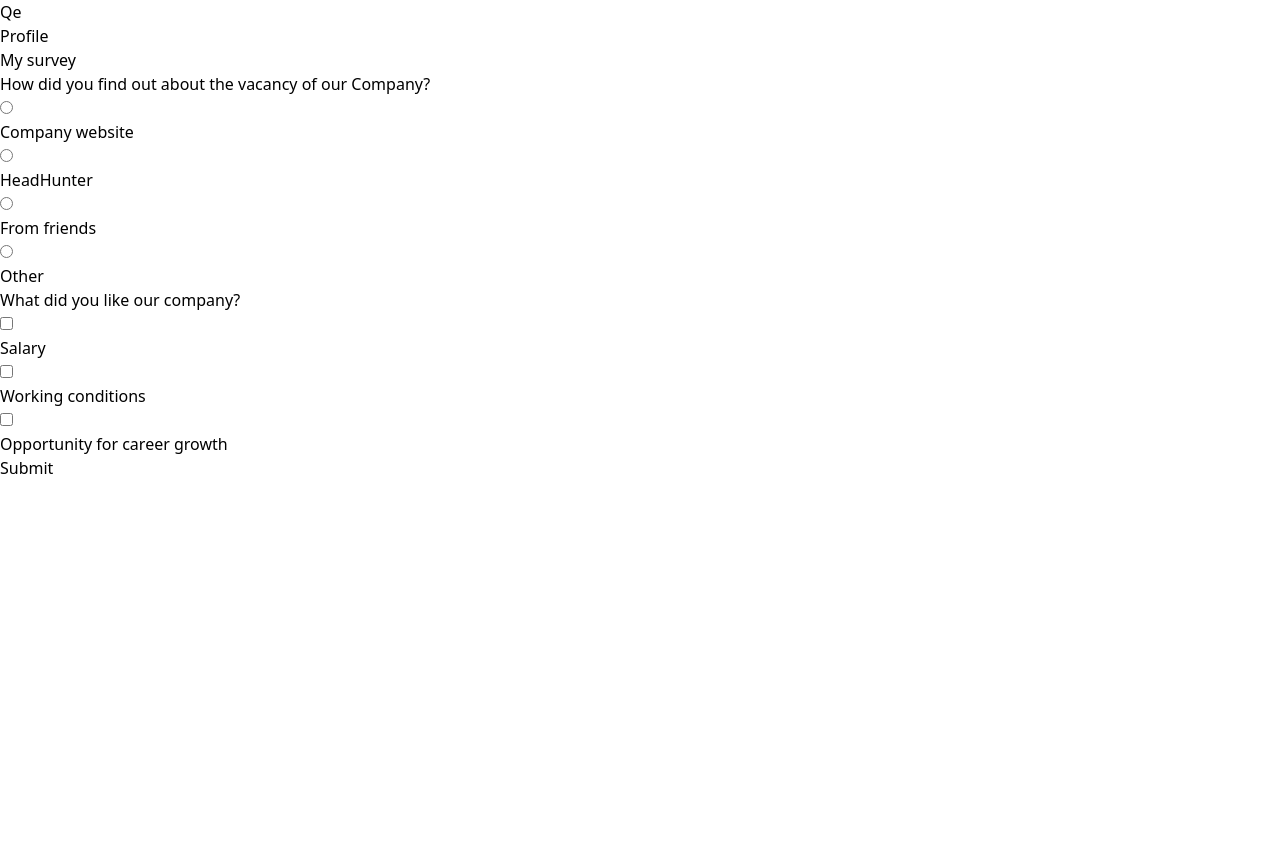
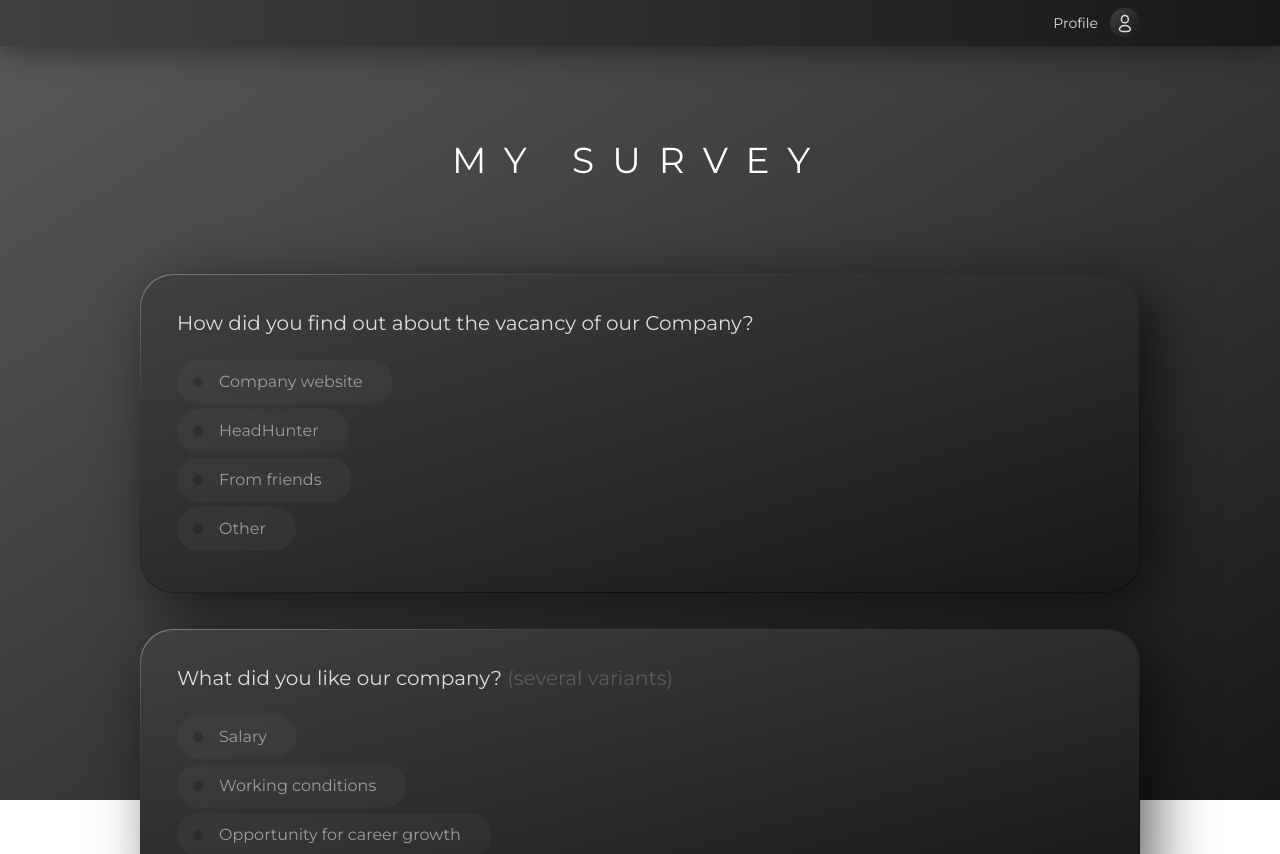
Before and after one commit to qst-project/frontend, a React (Create React App) app: page / in a window 1280 px wide. Shown: the top 854 px of the page. Before the commit the page ends 800 px from the top, so only its background shows below. Built offline with nearby package versions, Linux system fonts and the light colour scheme.

Commit message:
Redesign

```diff
--- a/public/output.css
+++ b/public/output.css
@@ -40,7 +40,7 @@ html {
   /* 3 */
   tab-size: 4;
   /* 3 */
-  font-family: ui-sans-serif, system-ui, -apple-system, BlinkMacSystemFont, "Segoe UI", Roboto, "Helvetica Neue", Arial, "Noto Sans", sans-serif, "Apple Color Emoji", "Segoe UI Emoji", "Segoe UI Symbol", "Noto Color Emoji";
+  font-family: Montserrat, sans-serif;
   /* 4 */
 }
 
@@ -421,6 +421,13 @@ Ensure the default browser behavior of the `hidden` attribute.
   display: none;
 }
 
+*, ::before, ::after {
+  --tw-ring-offset-shadow: 0 0 #0000;
+  --tw-ring-shadow: 0 0 #0000;
+  --tw-shadow: 0 0 #0000;
+  --tw-shadow-colored: 0 0 #0000;
+}
+
 .container {
   width: 100%;
 }
@@ -428,34 +435,290 @@ Ensure the default browser behavior of the `hidden` attribute.
 @media (min-width: 640px) {
   .container {
     max-width: 640px;
+    padding-right: 26px;
+    padding-left: 26px;
   }
 }
 
 @media (min-width: 768px) {
   .container {
     max-width: 768px;
+    padding-right: 26px;
+    padding-left: 26px;
   }
 }
 
 @media (min-width: 1024px) {
   .container {
     max-width: 1024px;
+    padding-right: 40px;
+    padding-left: 40px;
   }
 }
 
 @media (min-width: 1280px) {
   .container {
     max-width: 1280px;
+    padding-right: 140px;
+    padding-left: 140px;
   }
 }
 
 @media (min-width: 1536px) {
   .container {
     max-width: 1536px;
+    padding-right: 240px;
+    padding-left: 240px;
   }
 }
 
-.text-green-500 {
+.fixed {
+  position: fixed;
+}
+
+.-z-10 {
+  z-index: -10;
+}
+
+.mx-auto {
+  margin-left: auto;
+  margin-right: auto;
+}
+
+.mr-\[12px\] {
+  margin-right: 12px;
+}
+
+.mt-\[100px\] {
+  margin-top: 100px;
+}
+
+.mb-\[36px\] {
+  margin-bottom: 36px;
+}
+
+.mb-\[25px\] {
+  margin-bottom: 25px;
+}
+
+.mb-\[5px\] {
+  margin-bottom: 5px;
+}
+
+.mr-4 {
+  margin-right: 1rem;
+}
+
+.block {
+  display: block;
+}
+
+.inline-block {
+  display: inline-block;
+}
+
+.flex {
+  display: flex;
+}
+
+.hidden {
+  display: none;
+}
+
+.h-screen {
+  height: 100vh;
+}
+
+.h-\[30px\] {
+  height: 30px;
+}
+
+.h-\[10px\] {
+  height: 10px;
+}
+
+.w-full {
+  width: 100%;
+}
+
+.w-\[30px\] {
+  width: 30px;
+}
+
+.w-\[10px\] {
+  width: 10px;
+}
+
+.cursor-pointer {
+  cursor: pointer;
+}
+
+.items-center {
+  align-items: center;
+}
+
+.justify-center {
+  justify-content: center;
+}
+
+.justify-between {
+  justify-content: space-between;
+}
+
+.rounded-full {
+  border-radius: 9999px;
+}
+
+.rounded-\[33px\] {
+  border-radius: 33px;
+}
+
+.bg-white-003 {
+  background-color: rgba(255, 255, 255, 0.03);
+}
+
+.bg-black-02 {
+  background-color: rgba(0, 0, 0, 0.2);
+}
+
+.bg-gradient-to-br {
+  background-image: linear-gradient(to bottom right, var(--tw-gradient-stops));
+}
+
+.bg-gradient-to-r {
+  background-image: linear-gradient(to right, var(--tw-gradient-stops));
+}
+
+.bg-gradient-box {
+  background-image: linear-gradient(165deg, #7D7D7D 0%, #404040 20%, #0f0f0f 75%);
+}
+
+.bg-gradient-button {
+  background-image: linear-gradient(165deg, #5a5a5a 0%, rgba(0, 0, 0, 0) 20%, rgba(0, 0, 0, 0.16) 75%);
+}
+
+.from-grey-4 {
+  --tw-gradient-from: #5A5A5A;
+  --tw-gradient-stops: var(--tw-gradient-from), var(--tw-gradient-to, rgb(90 90 90 / 0));
+}
+
+.from-grey-3 {
+  --tw-gradient-from: #404040;
+  --tw-gradient-stops: var(--tw-gradient-from), var(--tw-gradient-to, rgb(64 64 64 / 0));
+}
+
+.to-grey-2 {
+  --tw-gradient-to: #181818;
+}
+
+.to-grey-1 {
+  --tw-gradient-to: #181818;
+}
+
+.object-left-bottom {
+  object-position: left bottom;
+}
+
+.p-px {
+  padding: 1px;
+}
+
+.p-\[36px\] {
+  padding: 36px;
+}
+
+.p-\[10px\] {
+  padding: 10px;
+}
+
+.py-2 {
+  padding-top: 0.5rem;
+  padding-bottom: 0.5rem;
+}
+
+.py-\[10px\] {
+  padding-top: 10px;
+  padding-bottom: 10px;
+}
+
+.pl-4 {
+  padding-left: 1rem;
+}
+
+.pr-\[30px\] {
+  padding-right: 30px;
+}
+
+.text-center {
+  text-align: center;
+}
+
+.text-xs {
+  font-size: 14px;
+  line-height: 1rem;
+}
+
+.text-lg {
+  font-size: 36px;
+  line-height: 1.75rem;
+}
+
+.text-base {
+  font-size: 20px;
+  line-height: 1.5rem;
+}
+
+.uppercase {
+  text-transform: uppercase;
+}
+
+.tracking-\[18px\] {
+  letter-spacing: 18px;
+}
+
+.text-grey-8 {
   --tw-text-opacity: 1;
-  color: rgb(34 197 94 / var(--tw-text-opacity));
+  color: rgb(220 220 220 / var(--tw-text-opacity));
 }
+
+.text-white {
+  --tw-text-opacity: 1;
+  color: rgb(255 255 255 / var(--tw-text-opacity));
+}
+
+.text-grey-4 {
+  --tw-text-opacity: 1;
+  color: rgb(90 90 90 / var(--tw-text-opacity));
+}
+
+.text-grey-6 {
+  --tw-text-opacity: 1;
+  color: rgb(156 156 156 / var(--tw-text-opacity));
+}
+
+.shadow-header {
+  --tw-shadow: 0 -3px 39px rgba(0, 0, 0, 0.65);
+  --tw-shadow-colored: 0 -3px 39px var(--tw-shadow-color);
+  box-shadow: var(--tw-ring-offset-shadow, 0 0 #0000), var(--tw-ring-shadow, 0 0 #0000), var(--tw-shadow);
+}
+
+.shadow-box {
+  --tw-shadow: 15px 14px 60px -3px rgba(0, 0, 0, 0.65);
+  --tw-shadow-colored: 15px 14px 60px -3px var(--tw-shadow-color);
+  box-shadow: var(--tw-ring-offset-shadow, 0 0 #0000), var(--tw-ring-shadow, 0 0 #0000), var(--tw-shadow);
+}
+
+.transition-text {
+  transition-property: color;
+  transition-timing-function: cubic-bezier(0.4, 0, 0.2, 1);
+  transition-duration: 150ms;
+}
+
+.last\:mb-0:last-child {
+  margin-bottom: 0px;
+}
+
+.hover\:text-grey-7:hover {
+  --tw-text-opacity: 1;
+  color: rgb(193 193 193 / var(--tw-text-opacity));
+}
--- a/src/App.js
+++ b/src/App.js
@@ -6,7 +6,7 @@ function App() {
     <BrowserRouter>
       <comp.Background/>
       <comp.Header/>
-      <div className='container'>
+      <div className='container mx-auto'>
         <comp.Quest/>
       </div>
     </BrowserRouter>
--- a/src/components/Background/Background.jsx
+++ b/src/components/Background/Background.jsx
@@ -2,7 +2,7 @@ import React from 'react';
 
 const Background = () => {
   return (
-    <div></div>
+    <div className=' -z-10 fixed object-left-bottom w-full h-screen bg-gradient-to-br from-grey-4 to-grey-2'></div>
   );
 };
 
--- a/src/components/Header/Header.jsx
+++ b/src/components/Header/Header.jsx
@@ -2,9 +2,19 @@ import React from 'react';
 
 const Header = () => {
   return (
-    <div>
-      <div><h1>Qe</h1></div>
-      <div><p>Profile</p></div>
+    <div className='text-grey-8 text-xs bg-gradient-to-r from-grey-3 to-grey-1 w-full shadow-header'>
+      <div className='container mx-auto py-2 flex justify-between'>
+        <div></div>
+        <div className='flex items-center'>
+          <p className='mr-[12px]'>Profile</p>
+          <div className=' bg-gradient-to-br from-grey-3 to-grey-2 rounded-full w-[30px] h-[30px] flex justify-center items-center'>
+            <svg width="20" height="21" viewBox="0 0 20 21" fill="none" xmlns="http://www.w3.org/2000/svg">
+              <path fillRule="evenodd" clipRule="evenodd" d="M9.87731 18.5982C6.96275 18.5982 4.47375 18.1173 4.47375 16.1914C4.47375 14.2656 6.94696 12.4876 9.87731 12.4876C12.792 12.4876 15.2809 14.2483 15.2809 16.1742C15.2809 18.0993 12.8078 18.5982 9.87731 18.5982Z" stroke="#DCDCDC" strokeWidth="1.5" strokeLinecap="round" strokeLinejoin="round"/>
+              <path fillRule="evenodd" clipRule="evenodd" d="M9.87157 9.81881C11.7843 9.81881 13.3345 8.17514 13.3345 6.14717C13.3345 4.11918 11.7843 2.47472 9.87157 2.47472C7.95893 2.47472 6.40798 4.11918 6.40798 6.14717C6.40152 8.1683 7.941 9.81203 9.84718 9.81881C9.85579 9.81881 9.86368 9.81881 9.87157 9.81881Z" stroke="#DCDCDC" strokeWidth="1.5" strokeLinecap="round" strokeL inejoin="round"/>
+            </svg>
+          </div>
+        </div>
+      </div>
     </div>
   );
 };
--- a/src/components/Questionnaire/Quest/Quest.jsx
+++ b/src/components/Questionnaire/Quest/Quest.jsx
@@ -26,13 +26,36 @@ let questions = [
       'Opportunity for career growth'
     ]
   },
+
+  {
+    type: 'radio',
+    key: '1',
+    question: 'How did you find out about the vacancy of our Company?',
+    answers: [
+      'Company website',
+      'HeadHunter',
+      'From friends',
+      'Other'
+    ]
+  },
+
+  {
+    type: 'checkbox',
+    key: '2',
+    question: 'What did you like our company?',
+    answers: [
+      'Salary',
+      'Working conditions',
+      'Opportunity for career growth'
+    ]
+  },
 ]
 
 const Quest = () => {
   return (
-    <div>
-      <h2>My survey</h2>
-      <div>
+    <div className='w-full'>
+      <h2 className='text-lg text-white uppercase tracking-[18px] text-center mt-[100px]'>My survey</h2>
+      <div className='mt-[100px]'>
         {questions.map(question => {
           switch (question.type) {
             case 'radio':
--- a/src/components/Questionnaire/QuestCheckbox/QuestCheckbox.jsx
+++ b/src/components/Questionnaire/QuestCheckbox/QuestCheckbox.jsx
@@ -3,9 +3,13 @@ import Checkbox from '../../UI/Checkbox/Checkbox';
 
 const QuestCheckbox = (props) => {
   return (
-    <div>
-      <h3>{props.question.question}</h3>
-      {props.question.answers.map(answer => (<Checkbox name={props.question.key} label={answer}/>))}
+    <div className='p-px bg-gradient-box rounded-[33px] shadow-box mb-[36px]'>
+      <div className='p-[36px] bg-gradient-to-br from-grey-3 to-grey-1 rounded-[33px]'>
+        <h3 className='text-base text-grey-8 mb-[25px]'>{props.question.question} <span className='text-grey-4'>(several variants)</span></h3>
+        <div>
+          {props.question.answers.map(answer => (<Checkbox name={props.question.key} label={answer}/>))}
+        </div>
+      </div>
     </div>
   );
 };
--- a/src/components/Questionnaire/QuestRadio/QuestRadio.jsx
+++ b/src/components/Questionnaire/QuestRadio/QuestRadio.jsx
@@ -3,9 +3,11 @@ import Radio from '../../UI/Radio/Radio';
 
 const QuestRadio = (props) => {
   return (
-    <div>
-      <h3>{props.question.question}</h3>
-      {props.question.answers.map(answer => (<Radio name={props.question.key} label={answer}/>))}
+    <div className='p-px bg-gradient-box rounded-[33px] shadow-box mb-[36px]'>
+      <div className='p-[36px] bg-gradient-to-br from-grey-3 to-grey-1 rounded-[33px] last:mb-0'>
+        <h3 className='text-base text-grey-8 mb-[25px]'>{props.question.question}</h3>
+        {props.question.answers.map(answer => (<Radio name={props.question.key} label={answer}/>))}
+      </div>
     </div>
   );
 };
--- a/src/components/UI/Checkbox/Checkbox.jsx
+++ b/src/components/UI/Checkbox/Checkbox.jsx
@@ -3,9 +3,9 @@ import React from 'react';
 const Checkbox = (props) => {
   return (
     <div>
-      <label>
-        <input type="checkbox" name={props.name}/>
-        <div></div>
+      <label className='text-grey-6 mb-[5px] inline-block py-[10px] pl-4 pr-[30px] bg-white-003 rounded-full cursor-pointer hover:text-grey-7 transition-text'>
+        <input className='hidden' type="checkbox" name={props.name}/>
+        <div className='w-[10px] h-[10px] mr-4 inline-block bg-black-02 rounded-full'></div>
         {props.label}
       </label>
     </div>
--- a/src/components/UI/Radio/Radio.jsx
+++ b/src/components/UI/Radio/Radio.jsx
@@ -1,11 +1,24 @@
 import React from 'react';
+import styles from './Radio.module.scss';
+
+// const Radio = (props) => {
+//   return (
+//     <div className='p-px bg-gradient-button rounded-full'>
+//       <label className='p-[10px] bg-gradient-to-br from-grey-3 to-grey-2 block rounded-full bg-white-003'>
+//         <input className='hidden' type="radio" name={props.name}/>
+//         <div className={styles.bulb}></div>
+//         {props.label}
+//       </label>
+//     </div>
+//   );
+// };
 
 const Radio = (props) => {
   return (
     <div>
-      <label>
-        <input type="radio" name={props.name}/>
-        <div className="bulb"></div>
+      <label className='text-grey-6 mb-[5px] inline-block py-[10px] pl-4 pr-[30px] bg-white-003 rounded-full cursor-pointer hover:text-grey-7 transition-text'>
+        <input className='hidden' type="radio" name={props.name}/>
+        <div className='w-[10px] h-[10px] mr-4 inline-block bg-black-02 rounded-full'></div>
         {props.label}
       </label>
     </div>
--- a/src/components/UI/Radio/Radio.module.scss
+++ b/src/components/UI/Radio/Radio.module.scss
@@ -1,38 +1,38 @@
-label {
-  display: inline-block;
-  background-color: $col3;
-  color: rgb(139, 139, 139);
-  padding: 6px 20px;
-  border-radius: 10px;
-  margin-bottom: 10px;
-  box-shadow: 0px 0px 12px rgb(31, 31, 31);
-  cursor: pointer;
-  transition: 0.4s;
-}
+// label {
+//   display: inline-block;
+//   background-color: grey;
+//   color: rgb(139, 139, 139);
+//   padding: 6px 20px;
+//   border-radius: 10px;
+//   margin-bottom: 10px;
+//   box-shadow: 0px 0px 12px rgb(31, 31, 31);
+//   cursor: pointer;
+//   transition: 0.4s;
+// }
 
-label:hover {
-  box-shadow: 0px 0px 16px $col7;
-}
+// label:hover {
+//   box-shadow: 0px 0px 16px red;
+// }
 
-input {
-  appearance: none;
-  -webkit-appearance: none;
-  position: absolute;
-}
+// input {
+//   appearance: none;
+//   -webkit-appearance: none;
+//   position: absolute;
+// }
 
-.bulb {
-  content: "";
-  display: inline-block;
-  height: 12px;
-  width: 12px;
-  margin-right: 10px;
-  margin-left: -6px;
-  border-radius: 50%;
-  background-color: $col1;
-  transition: 0.2s;
-}
+// .bulb {
+//   content: "";
+//   display: inline-block;
+//   height: 12px;
+//   width: 12px;
+//   margin-right: 10px;
+//   margin-left: -6px;
+//   border-radius: 50%;
+//   background-color: black;
+//   transition: 0.2s;
+// }
 
-input:checked + .bulb {
-  background-color: $col6;
-  box-shadow: 0px 0px 10px 1px $col6;
-}
+// input:checked + .bulb {
+//   background-color: red;
+//   box-shadow: 0px 0px 10px 1px red;
+// }
```
Also changed, not shown: tailwind.config.js (+55 -1 lines).
